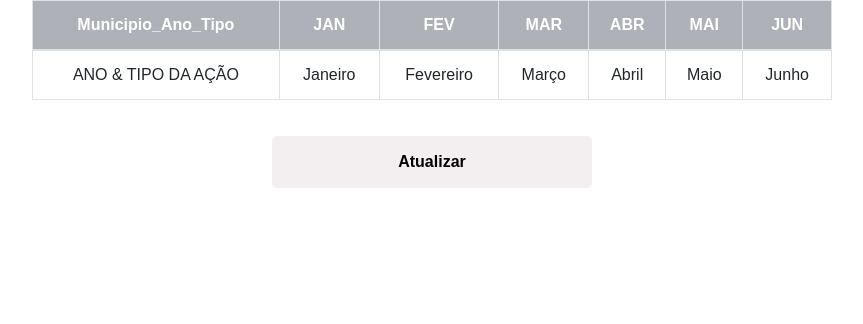
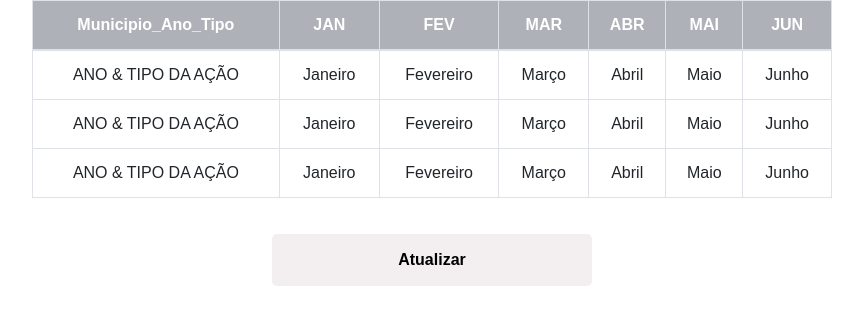
Before and after one commit to edumatheus65/worksheet, a React (Create React App) app in the folder worksheet/: page / in a window 1280 px wide. Shown: the top 324 px of the page, without its empty margins (208-1071 px from the left). Built offline with nearby package versions, Linux system fonts and the light colour scheme.

Commit message:
refactoring code

```diff
--- a/worksheet/src/App.js
+++ b/worksheet/src/App.js
@@ -25,6 +25,24 @@ function App() {
       ABR: 'Abril',
       MAI: 'Maio',
       JUN: 'Junho'
+    },
+    {
+      Municipio_Ano_Tipo: 'ANO & TIPO DA AÇÃO',
+      JAN: 'Janeiro',
+      FEV: 'Fevereiro',
+      MAR: 'Março',
+      ABR: 'Abril',
+      MAI: 'Maio',
+      JUN: 'Junho'
+    },
+    {
+      Municipio_Ano_Tipo: 'ANO & TIPO DA AÇÃO',
+      JAN: 'Janeiro',
+      FEV: 'Fevereiro',
+      MAR: 'Março',
+      ABR: 'Abril',
+      MAI: 'Maio',
+      JUN: 'Junho'
     }])
   }
 
--- a/worksheet/src/Table/TableData.js
+++ b/worksheet/src/Table/TableData.js
@@ -5,8 +5,8 @@ const TableData = ({ data }) => {
     return (
         <tbody>
             {
-                data.map(value =>
-                    <tr>
+                data.map((value, i) =>
+                    <tr key={i}>
                         {
                             keys.map(key => <td key={key}>{value[key]}</td>)
                         }
```
